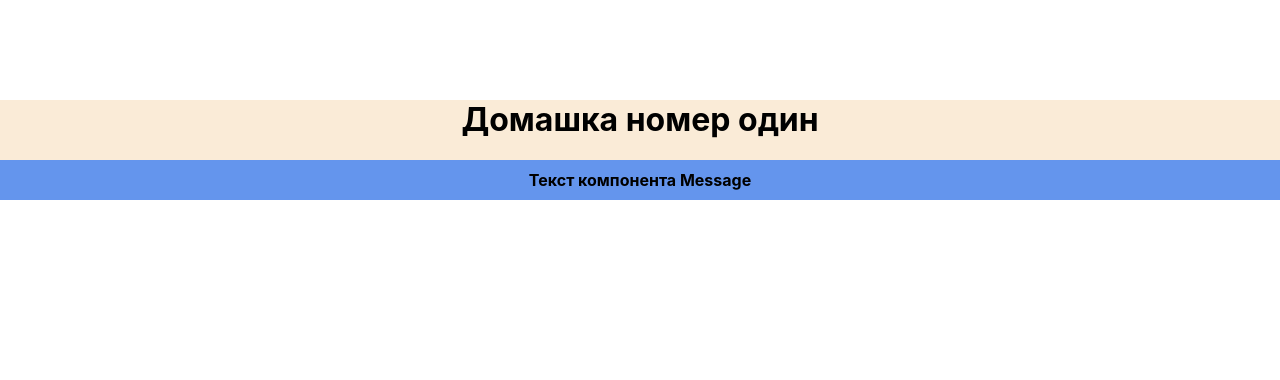
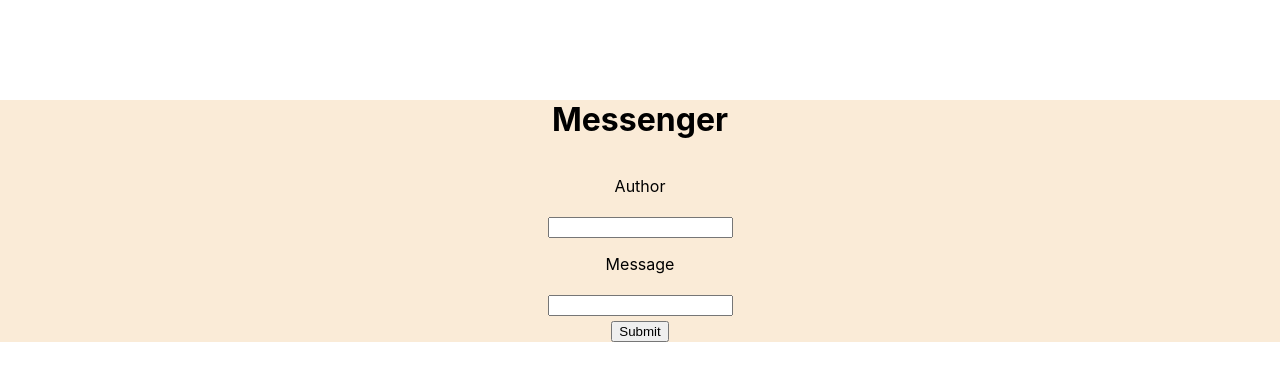
Before and after one commit to pluzonetwo/js_react, a React (Create React App) app: page / in a window 1280 px wide. Shown: the top 380 px of the page. Built offline with nearby package versions, Linux system fonts and the light colour scheme.

Commit message:
Lesson2_Practice

```diff
--- a/src/App.js
+++ b/src/App.js
@@ -1,12 +1,27 @@
 import './App.css';
 import Message from './componets message/message'
+import { useState } from "react";
+import { Form } from './components form/form'
+import {useEffect} from "react";
 
 function App() {
-  const text = 'Текст компонента Message';
+
+  const [messageList, setMessageList] = useState([]);
+
+  const handleAddMessage = ({author, value}) => {
+    setMessageList((prevMessageList) => [...prevMessageList, {author, value}]);
+  }
+
+  useEffect((author, value) => {
+    if (messageList.length % 2 !== 0) {
+      handleAddMessage({author: 'Robot', value: 'You send message'});
+    }
+  }, [messageList.length]);
 
   return <div className='wrapper' >
-    <h1>Домашка номер один</h1>
-    <Message text={text}/>
+    <h1>Messenger</h1>
+    {messageList.map((el, index) => <Message key={index} text={el.value} author={el.author}/>)}
+    <Form onSubmit={handleAddMessage} />
   </div>
 }
 
--- /dev/null
+++ b/src/components form/form.js
@@ -0,0 +1,28 @@
+import React, {useState} from "react";
+import './style.css'
+
+export const Form = ({onSubmit}) => {
+    const [author, setAuthor] = useState('')
+    const [value, setValue] = useState('');
+
+    const handleChangeValue = (e) => {
+        setValue(e.target.value);
+    }
+
+    const handleChangeAuthor = (e) => {
+        setAuthor(e.target.value);
+    }
+
+    const handleSubmit = (e) => {
+        e.preventDefault();
+        onSubmit({author, value});
+    }
+
+    return (
+        <form className='form' onSubmit={handleSubmit}>
+            <p>Author</p><input className='inputs' value={author} onChange={handleChangeAuthor} type="text"/>
+            <p>Message</p><input className='inputs' value={value} onChange={handleChangeValue} type="text"/>
+            <input className='inputs' type="submit"/>
+        </form>
+    )
+}
--- /dev/null
+++ b/src/components form/style.css
@@ -0,0 +1,10 @@
+.form{
+    display: flex;
+    flex-direction: column;
+    align-items: center;
+    justify-content: center;
+}
+
+.inputs{
+    margin-top: 5px;
+}
--- a/src/componets message/message.js
+++ b/src/componets message/message.js
@@ -1,8 +1,10 @@
 import React from "react";
 import './style.css'
 
-export default function Message({text}) {
+export default function Message({author, text}) {
     return (
-        <div className='messageText'><b>{text}</b></div>
+        <div className='messageText'>
+            <b>{author}: {text}</b>
+        </div>
     )
 }
```
